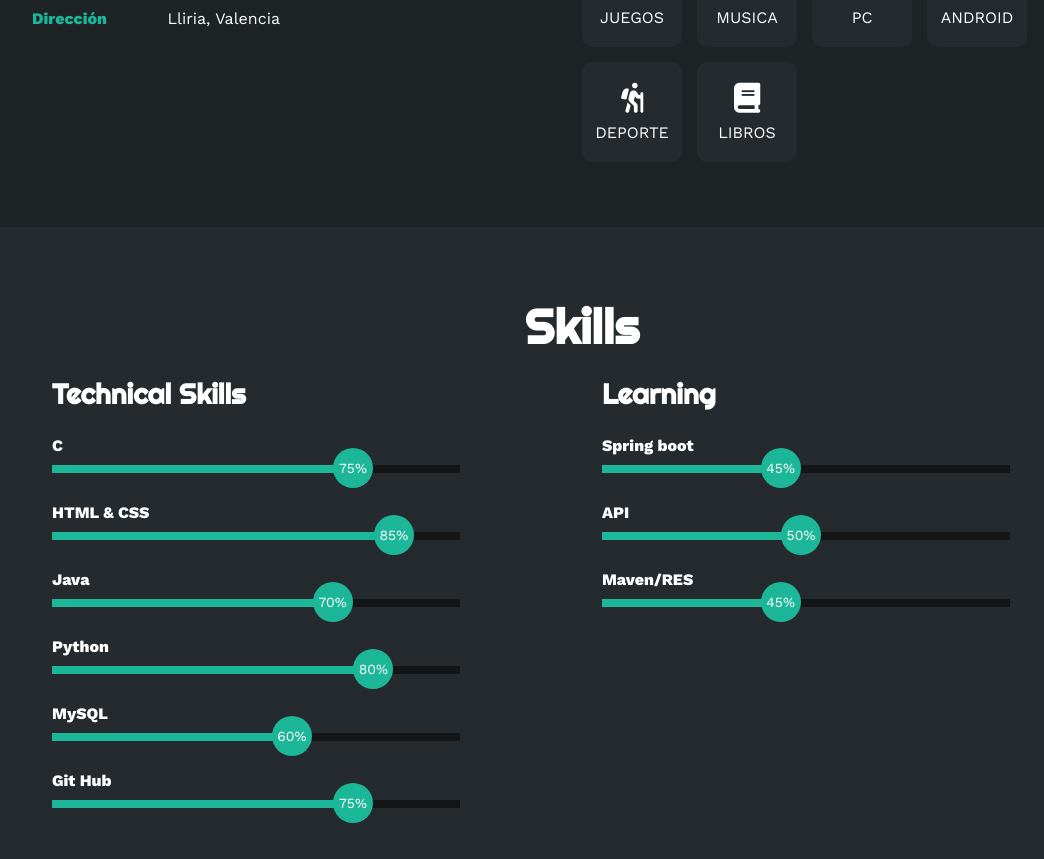
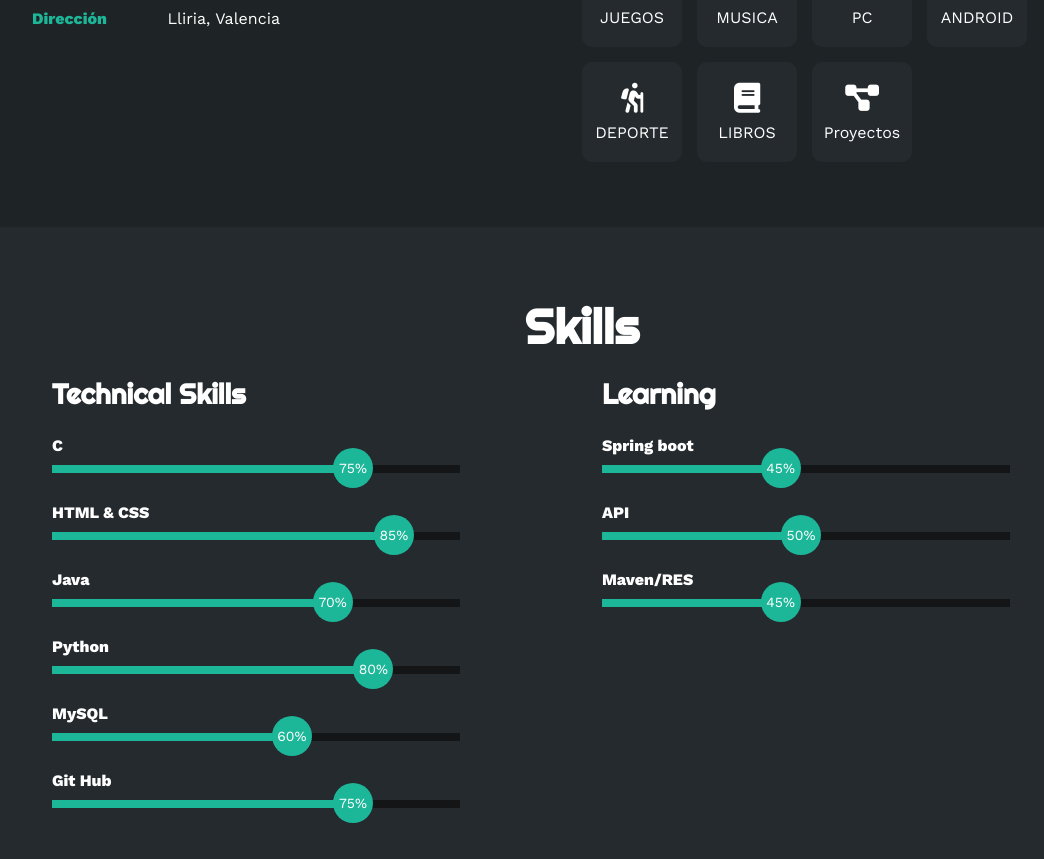
Before and after one commit to Xiribion/Portfolio, a plain HTML site: page index.html in a window 1280 px wide. Shown: the part 1126-1985 px from the top of the page, without its empty margins (58-1102 px from the left). Drawn offline with nearby package versions, Linux system fonts and the light colour scheme.

Commit message:
index.html

```diff
--- a/index.html
+++ b/index.html
@@ -105,6 +105,10 @@
                         <div class="interes">
                             <i class="fa-solid fa-book"></i>
                             <span>LIBROS</span>
+                        </div>
+                        <div class="interes">
+                            <i class="fa-solid fa-diagram-project"></i>
+                            <span>Proyectos</span>
                         </div>
 
 
```
